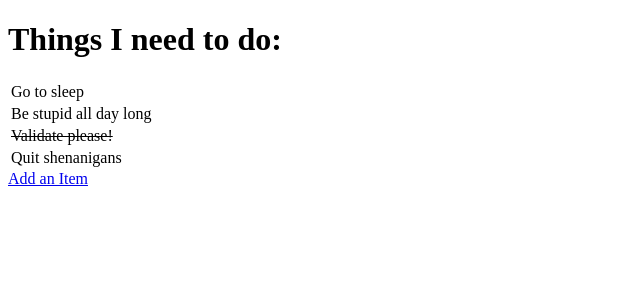
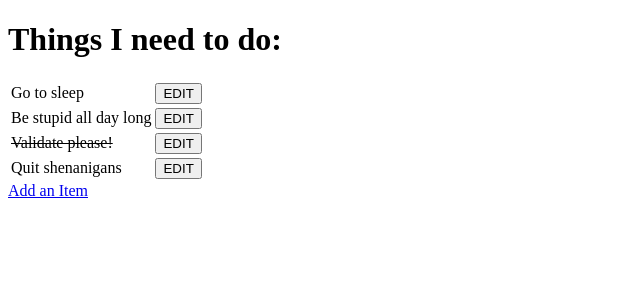
Before and after one commit to RebellionWebdesign/ci-fsf-hello-django, a Django app: page / in a window 1280 px wide. Shown: the top 300 px of the page, without its empty margins (0-640 px from the left). Run offline with Django 3.2, Linux system fonts and the light colour scheme; data comes from the database, SQL or seed files in the repository; parts of the project's set-up code (start-up, migrations or seed data) failed here and were passed over.

Commit message:
Add edit button

```diff
--- a/todo/templates/todo/todo_list.html
+++ b/todo/templates/todo/todo_list.html
@@ -17,6 +17,13 @@
             {% else %}
                 <td>{{ item.name }}</td>
             {% endif %}
+            <td>
+                <a href="/edit/{{ item.id }}">
+                    <button>
+                        EDIT
+                    </button>
+                </a>
+            </td>
         </tr>
         {% empty %}
         <tr><td>You have nothing to do</td></tr>
```
